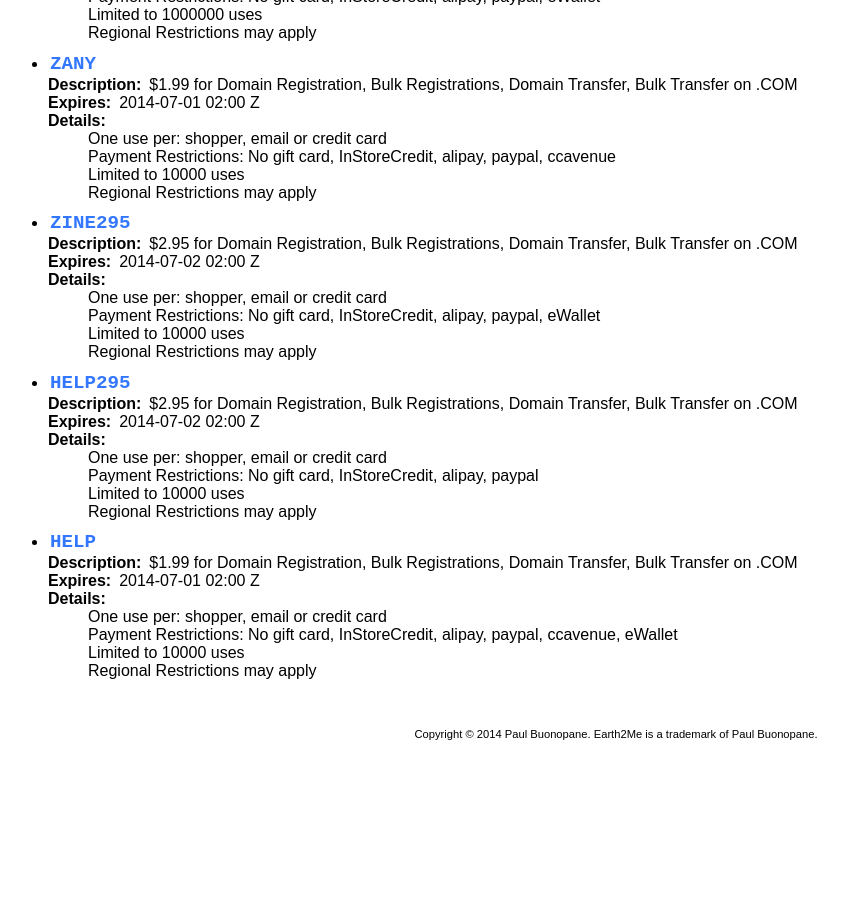
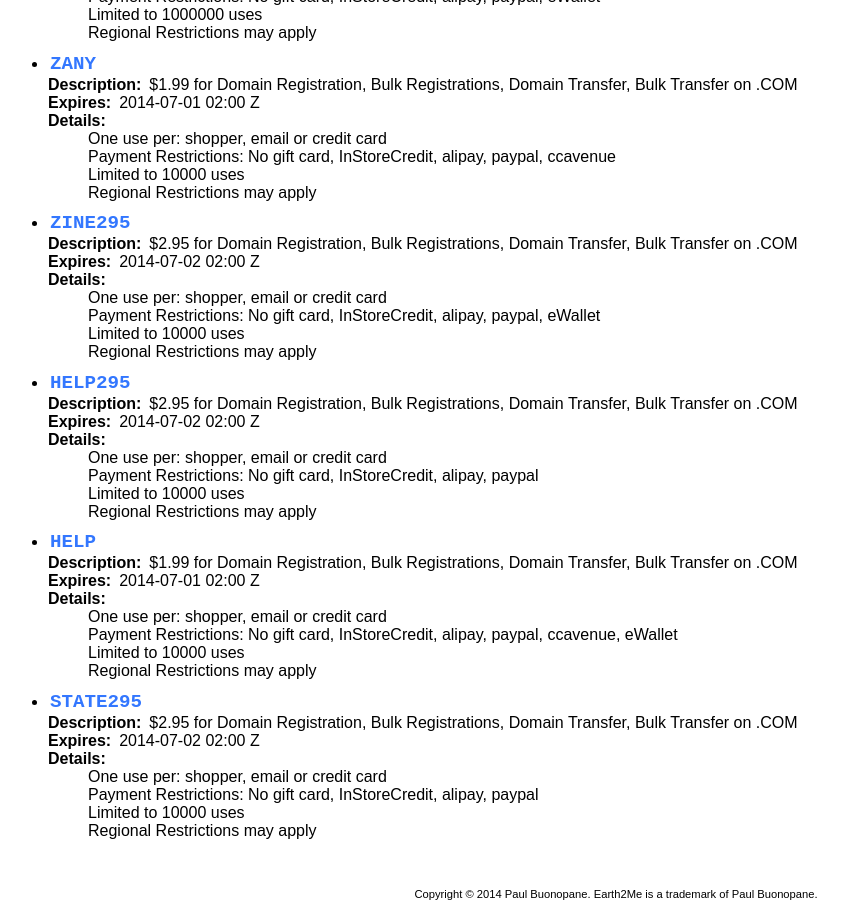
Before and after one commit to Earth2Me/Domains, a Jekyll site: the page built from godaddy-codes-details.md, in a window 1280 px wide and 900 px high, scrolled down 21812 px. Shown: the whole window, without its empty margins (24-872 px from the left). Built offline with Jekyll 4.4.1, drawn with Linux system fonts in a browser that asks for light colours; before the commit the page ends 22552 px from its top, so only the background shows below that.

Commit message:
Added codes: STATE295, SAVE295

```diff
--- a/_data/godaddy.yml
+++ b/_data/godaddy.yml
@@ -1102,3 +1102,11 @@
     - "Payment Restrictions: No gift card, InStoreCredit, alipay, paypal, ccavenue, eWallet"
     - "Limited to 10000 uses"
     - "Regional Restrictions may apply"
+- code: STATE295
+  description: "$2.95 for Domain Registration, Bulk Registrations, Domain Transfer, Bulk Transfer on .COM"
+  expires: "2014-07-02 02:00 Z"
+  details:
+    - "One use per: shopper, email or credit card"
+    - "Payment Restrictions: No gift card, InStoreCredit, alipay, paypal"
+    - "Limited to 10000 uses"
+    - "Regional Restrictions may apply"
--- a/_data/godaddydead.yml
+++ b/_data/godaddydead.yml
@@ -172,6 +172,7 @@
 - RECAP
 - ROCKET199
 - ROCKET99
+- SAVE295
 - SCAM14
 - SCOTT249
 - SCOTT295
```
